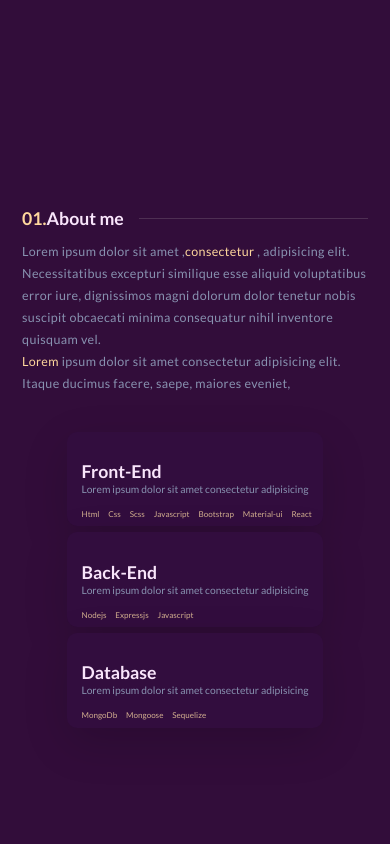
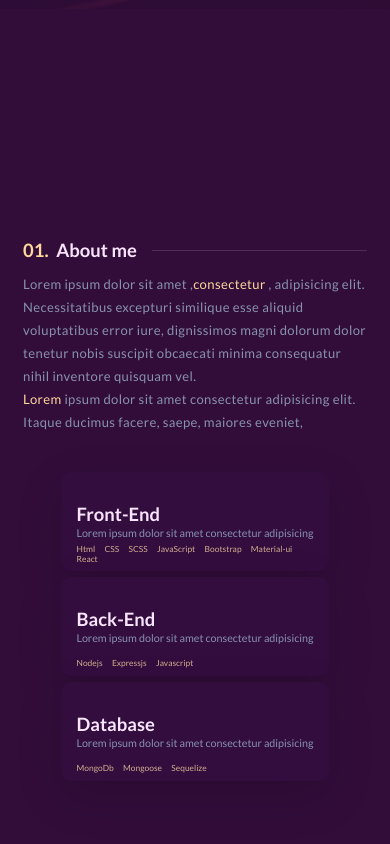
Before and after one commit to seyimarv/Portfoilio, a website: page index.html in a window 390 px wide. Shown: the part 920-1764 px from the top of the page. Drawn offline with nearby package versions, Linux system fonts and the light colour scheme.

Commit message:
increase the font-sizes for mobile biew

```diff
--- a/index.html
+++ b/index.html
@@ -121,13 +121,13 @@
                             Html
                         </span>
                         <span>
-                            Css
+                            CSS
                         </span>
                         <span>
-                            Scss
+                            SCSS
                         </span>
                         <span>
-                            Javascript
+                            JavaScript
                         </span>
                         <span>
                             Bootstrap
--- a/sass/base/_base.scss
+++ b/sass/base/_base.scss
@@ -46,7 +46,7 @@ html {
     }
 
     @include respond(phone) { // width < 900?
-        font-size: 46%; //1 rem = 8px, 8/16 = 50%
+        font-size: 48%; //1 rem = 8px, 8/16 = 50%
     }
 
     @include respond(big-desktop) {
--- a/sass/base/_typography.scss
+++ b/sass/base/_typography.scss
@@ -57,25 +57,13 @@
 
 }
 
-// .animate-text {
-//     color:#0000 !important;
-//     padding-right: .5rem;
-//     background:
-//     linear-gradient(-90deg,#00DFFC 5px,#0000 0) 10px 0,
-//     linear-gradient(#00DFFC 0 0) 0 0;
-//   background-size:calc(var(--n)*1ch) 200%;
-//   -webkit-background-clip:padding-box,text;
-//   background-clip:padding-box,text;
-//   background-repeat:no-repeat;
-//   animation:
-//     b .7s infinite steps(1),
-//     t calc(var(--n)*.3s) steps(var(--n)) forwards;
-// }
 
 .heading-secondary {
     font-size: 2.4rem;
     color: var(--color-primary-text);
-
+  .span-primary {
+      padding-right: 1rem;
+  }
 
 }
 
```
Also changed, not shown: css/style.css.
